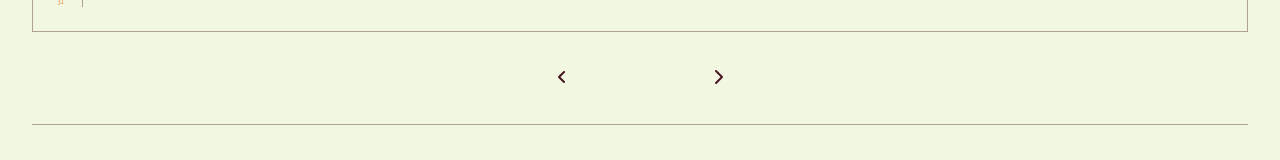
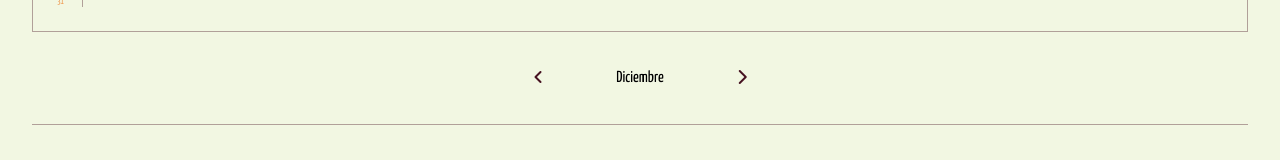
Before and after one commit to Calpurniax/personal-project, a React (Create React App) app in the folder web/: page /#/ in a window 1280 px wide. Shown: the part 583-743 px from the top of the page. Built offline with nearby package versions, Linux system fonts and the light colour scheme.

Commit message:
better change month logic, need a better useState though

```diff
--- a/web/src/components/App.js
+++ b/web/src/components/App.js
@@ -14,14 +14,17 @@ import carrot from '../images/carrot.png'
 function App() {
   const [currentMonthNumber, setCurrentMonthNumber] = useState(new Date().getMonth())
   const months = ['enero', 'febrero', 'marzo', 'abril', 'mayo', 'junio', 'julio', 'agosto', 'septiembre', 'octubre', 'noviembre', 'diciembre']
+
+
   //para calcular los días al levantar la página//el useEffect sirve para calcular los días cuando cambia el mes
   const getDays = (year, month) => {
     return new Date(year, month, 0).getDate();
   }
   const [days, setDays] = useState(getDays(new Date().getFullYear(), (new Date().getMonth() + 1)));
-  //
+
   const [currentMonthName, setCurrentMonthName] = useState(months[new Date().getMonth()])
-  const [showedMonths, setShowedMonths] = useState(months.slice((new Date().getMonth() - 1), (new Date().getMonth() + 2)))
+  const monthsBefore = months.filter((eachMonth, index) => index < currentMonthNumber - 1)
+  const [showedMonths, setShowedMonths] = useState(months.slice((new Date().getMonth() - 1)).concat(monthsBefore))
   const vegetables = [{
     name: 'apio',
     icon: carrot,
@@ -56,43 +59,12 @@ function App() {
     setCurrentMonthNumber(months.findIndex(each => each === month))
     setCurrentMonthName(month)
   }
-
-  function monthZero(refMonth) {
-    const firstMonths = months.slice(refMonth, refMonth + 2)
-    const lastMonth = Array.of(months[11])
-    const concatMonths = lastMonth.concat(firstMonths)
-    return concatMonths
-  }
-  function monthEleven(refMonth) {
-    const firstMonths = months.slice(refMonth - 1, refMonth + 1)
-    const lastMonth = Array.of(months[0])
-    const concatMonths = firstMonths.concat(lastMonth)
-    return concatMonths
-  }
-
   const moveMonthLeft = () => {
-    const initialMonth = months.findIndex(each => each === showedMonths[0])
-    if (initialMonth === 0) {
-      const newMonths = monthZero(initialMonth)
-      setShowedMonths(newMonths)
-    } else if (initialMonth === 11) {
-      const newMonths = monthEleven(initialMonth)
-      setShowedMonths(newMonths)
-    } else {
-      setShowedMonths(months.slice(initialMonth - 1, initialMonth + 2))
-    }
+    setShowedMonths([showedMonths[11], ...showedMonths])
   }
   const moveMonthRight = () => {
-    const ultMonth = months.findIndex(each => each === showedMonths[2])
-    if (ultMonth === 11) {
-      const newMonths = monthEleven(ultMonth)
-      setShowedMonths(newMonths)
-    } else if (ultMonth === 0) {
-      const newMonths = monthZero(ultMonth)
-      setShowedMonths(newMonths)
-    } else {
-      setShowedMonths(months.slice(ultMonth - 1, ultMonth + 2))
-    }
+    const firstMonth = showedMonths.shift()
+    setShowedMonths([...showedMonths, firstMonth])
   }
 
   return (
--- a/web/src/components/CalendarMenu.js
+++ b/web/src/components/CalendarMenu.js
@@ -9,11 +9,14 @@ const CalendarMenu = ({ showedMonths, changeMonth, moveMonthLeft, moveMonthRight
         } else {
             moveMonthRight()
         }
-
     }
 
     const renderMonths = () => {
-        return showedMonths.map((each, index) => <li key={index} id={each} onClick={handleMonthClick} className="monthMenu__change__list__element">{each}</li>)
+        return showedMonths.map((each, index) => {
+            if (index <= 2) {
+                return <li key={index} id={each} onClick={handleMonthClick} className="monthMenu__change__list__element">{each}</li>
+            } else return false
+        })
     }
     return (
         <section className="monthMenu">
```
